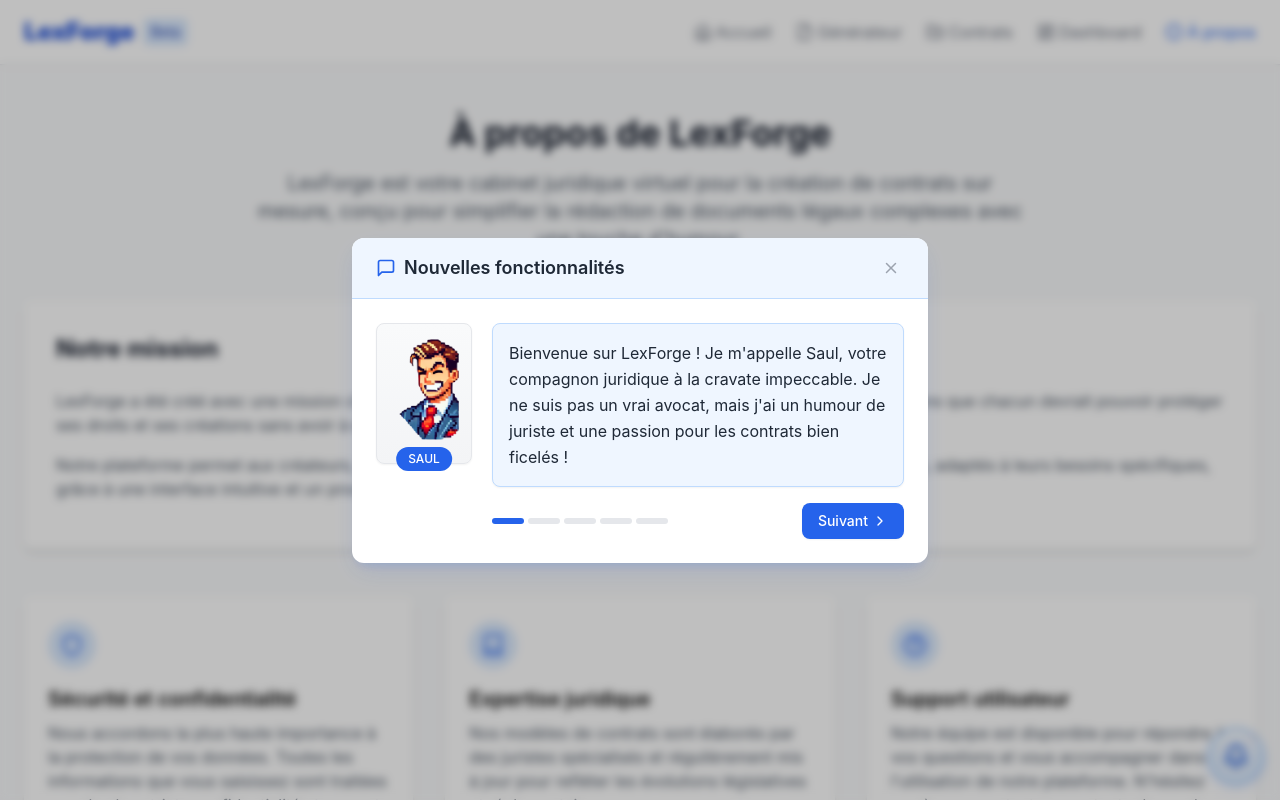
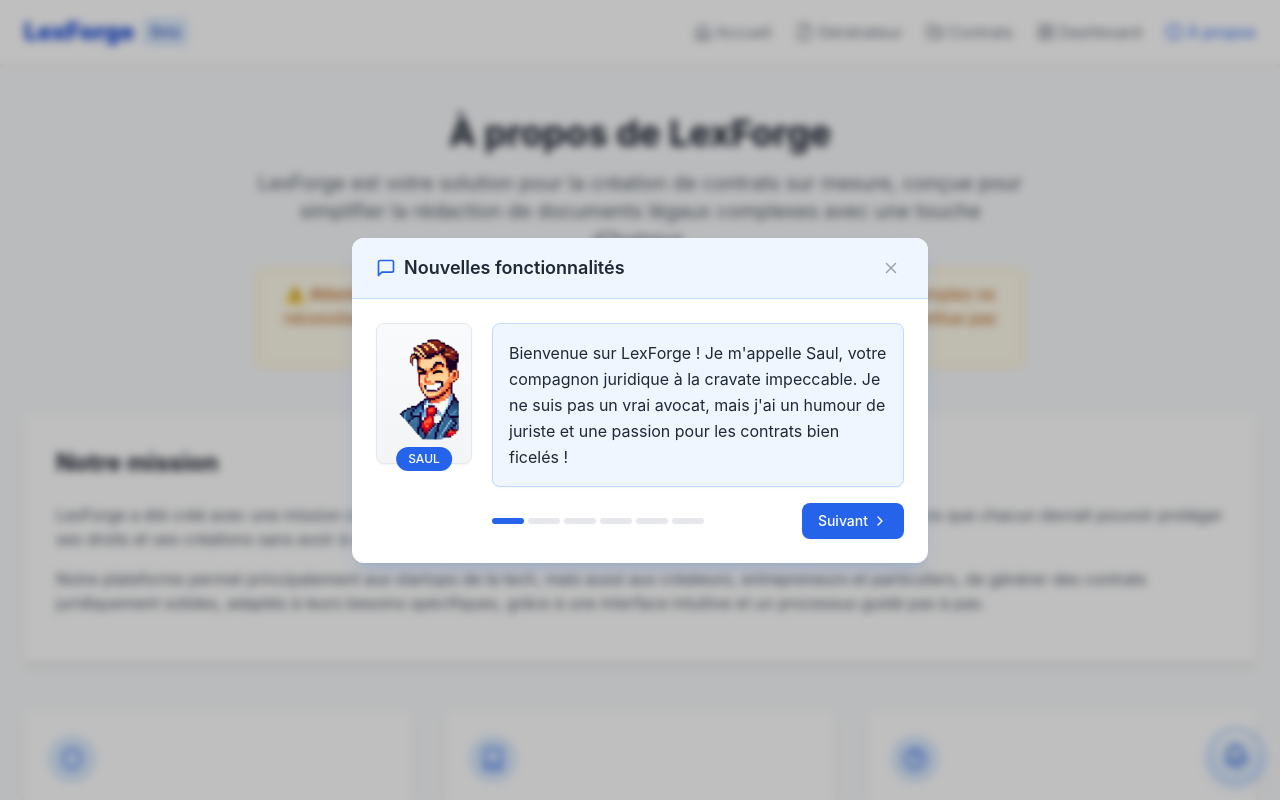
Before and after one commit to woziii/LexForge, a React (Create React App) app in the folder frontend/: page /about in a window 1280 px wide. Shown: the top 800 px of the page. Built offline with nearby package versions, Linux system fonts and the light colour scheme.

Commit message:
amélioration page A propos

```diff
--- a/frontend/src/components/ui/WelcomePopup.jsx
+++ b/frontend/src/components/ui/WelcomePopup.jsx
@@ -43,6 +43,12 @@ const WelcomePopup = ({ forceShow = false, onClose: externalOnClose }) => {
     },
     {
       id: 5,
+      text: "⚠️ Information technique : Le serveur de LexForge s'éteint après une période d'inactivité pour économiser des ressources. À votre arrivée, il peut nécessiter environ 50 secondes pour se réactiver. Pendant ce temps, certaines fonctionnalités utilisant le backend peuvent être temporairement indisponibles. Merci de votre patience !",
+      image: "saul_pensif.jpg",
+      read: false
+    },
+    {
+      id: 6,
       text: "Explorez notre éditeur avancé pour personnaliser vos contrats, enregistrez plusieurs versions, et exportez-les en PDF prêts à l'emploi. Si vous avez besoin d'aide, cherchez l'icone 💡, et hop 💨 j'apparaitrai comme le génie d'Aladin !",
       image: "saul_motive.jpg",
       read: false
--- a/frontend/src/pages/AboutPage.jsx
+++ b/frontend/src/pages/AboutPage.jsx
@@ -6,8 +6,11 @@ const AboutPage = () => {
     <div className="max-w-7xl mx-auto px-4 py-12 sm:px-6">
       <div className="text-center mb-12">
         <h1 className="text-4xl font-bold text-gray-900 mb-4">À propos de LexForge</h1>
-        <p className="text-xl text-gray-600 max-w-3xl mx-auto">
-          LexForge est votre cabinet juridique virtuel pour la création de contrats sur mesure, conçu pour simplifier la rédaction de documents légaux complexes avec une touche d'humour.
+        <p className="text-xl text-gray-600 max-w-3xl mx-auto mb-4">
+          LexForge est votre solution pour la création de contrats sur mesure, conçue pour simplifier la rédaction de documents légaux complexes avec une touche d'humour.
+        </p>
+        <p className="text-md text-amber-700 max-w-3xl mx-auto bg-amber-50 p-3 rounded-lg border border-amber-200">
+          <span className="font-medium">⚠️ Attention :</span> LexForge ne propose que des contrats types, adaptés à des besoins simples ne nécessitant pas d'accompagnement juridique particulier. Notre plateforme ne se substitue pas aux services d'un juriste ou d'un avocat pour les situations complexes.
         </p>
       </div>
 
@@ -18,7 +21,7 @@ const AboutPage = () => {
           Nous croyons que chacun devrait pouvoir protéger ses droits et ses créations sans avoir à engager des frais juridiques considérables.
         </p>
         <p className="text-gray-600 mb-4">
-          Notre plateforme permet aux créateurs, entrepreneurs et particuliers de générer des contrats juridiquement solides,
+          Notre plateforme permet principalement aux startups de la tech, mais aussi aux créateurs, entrepreneurs et particuliers, de générer des contrats juridiquement solides,
           adaptés à leurs besoins spécifiques, grâce à une interface intuitive et un processus guidé pas à pas.
         </p>
       </div>
@@ -29,9 +32,14 @@ const AboutPage = () => {
             <Shield className="h-6 w-6 text-blue-600" />
           </div>
           <h3 className="text-xl font-semibold mb-2">Sécurité et confidentialité</h3>
+          <p className="text-gray-600 mb-3">
+            Le backend de LexForge est hébergé sur Render et le frontend sur Vercel. Nous mettons un point d'honneur sur la confidentialité et le respect de la vie privée et entrepreneuriale de nos utilisateurs. Ce qui est sur l'espace privé de l'utilisateur n'intéresse que l'utilisateur (à part s'il transfère le contrat).
+          </p>
+          <p className="text-gray-600 mb-3">
+            Notez que cette version Bêta peut être soumise à des évolutions. Le niveau de sécurité n'est pas encore optimal, et il est fortement déconseillé, pour le moment, de laisser des documents sensibles sur la plateforme.
+          </p>
           <p className="text-gray-600">
-            Nous accordons la plus haute importance à la protection de vos données.
-            Toutes les informations que vous saisissez sont traitées avec la plus stricte confidentialité et ne sont jamais partagées avec des tiers.
+            Important : L'instance actuelle de Render "s'éteint" en cas d'inactivité, ce qui peut retarder les requêtes d'environ 50 secondes. Les serveurs s'activent dès votre arrivée sur LexForge et prennent environ 50 secondes à démarrer. Pendant ce temps, les informations stockées en backend ne sont pas accessibles (mais le seront après cette période d'activation).
           </p>
         </div>
         <div className="bg-white p-6 rounded-lg shadow-md">
@@ -40,8 +48,7 @@ const AboutPage = () => {
           </div>
           <h3 className="text-xl font-semibold mb-2">Expertise juridique</h3>
           <p className="text-gray-600">
-            Nos modèles de contrats sont élaborés par des juristes spécialisés et régulièrement mis à jour
-            pour refléter les évolutions législatives et réglementaires.
+            Les modèles de contrats sont élaborés par un juriste et régulièrement mis à jour pour refléter les évolutions législatives et réglementaires. Chaque template a été construit avec soin pour éviter toute erreur et garantir une qualité juridique optimale.
           </p>
         </div>
         <div className="bg-white p-6 rounded-lg shadow-md">
@@ -50,8 +57,7 @@ const AboutPage = () => {
           </div>
           <h3 className="text-xl font-semibold mb-2">Support utilisateur</h3>
           <p className="text-gray-600">
-            Notre équipe est disponible pour répondre à vos questions et vous accompagner dans l'utilisation de notre plateforme.
-            N'hésitez pas à nous contacter pour toute demande d'assistance.
+            Le support utilisateur est actuellement en cours de création. Nous travaillons pour vous offrir un accompagnement de qualité dans l'utilisation de notre plateforme.
           </p>
         </div>
       </div>
@@ -62,20 +68,20 @@ const AboutPage = () => {
           <div>
             <h3 className="text-lg font-semibold mb-1">Éditeur</h3>
             <p className="text-gray-600">
-
+              Lucas MAURICI
             </p>
           </div>
           <div>
             <h3 className="text-lg font-semibold mb-1">Hébergement</h3>
             <p className="text-gray-600">
-              Ce site est hébergé par Hugging Face Spaces, un service d'hébergement d'applications web.
+              Frontend hébergé par Vercel, backend hébergé par Render.
             </p>
           </div>
           <div>
             <h3 className="text-lg font-semibold mb-1">Propriété intellectuelle</h3>
             <p className="text-gray-600">
               L'ensemble des éléments constituant ce site (textes, graphismes, logiciels, images, etc.)
-              est la propriété exclusive de Tellers et est protégé par les lois françaises et internationales
+              est la propriété exclusive de LexForge et est protégé par les lois françaises et internationales
               relatives à la propriété intellectuelle.
             </p>
           </div>
--- a/frontend/src/pages/HomePage.jsx
+++ b/frontend/src/pages/HomePage.jsx
@@ -13,7 +13,8 @@ import {
   Star,
   MessageSquare,
   X,
-  Send
+  Send,
+  AlertCircle
 } from 'lucide-react';
 import { getUserProfile } from '../services/api';
 
@@ -86,6 +87,14 @@ const HomePage = () => {
                 Sans IA générative
               </div>
             </div>
+          </div>
+
+          {/* Notification technique concernant le délai d'activation du serveur */}
+          <div className="max-w-md mx-auto mb-6 flex items-center rounded-lg pl-4 pr-4 py-3 bg-amber-50 border border-amber-200 shadow-sm">
+            <AlertCircle size={16} className="text-amber-500 flex-shrink-0 mr-2" />
+            <p className="text-xs text-amber-700">
+              <span className="font-medium">Note technique :</span> Le serveur peut nécessiter jusqu'à 50 secondes pour s'activer après une période d'inactivité. Pendant ce temps, certaines fonctionnalités peuvent être temporairement indisponibles.
+            </p>
           </div>
 
           {/* Notification pour la configuration du profil si nécessaire */}
```
